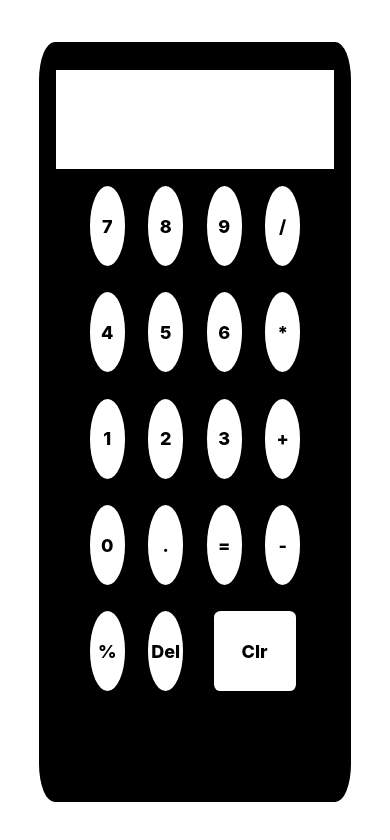
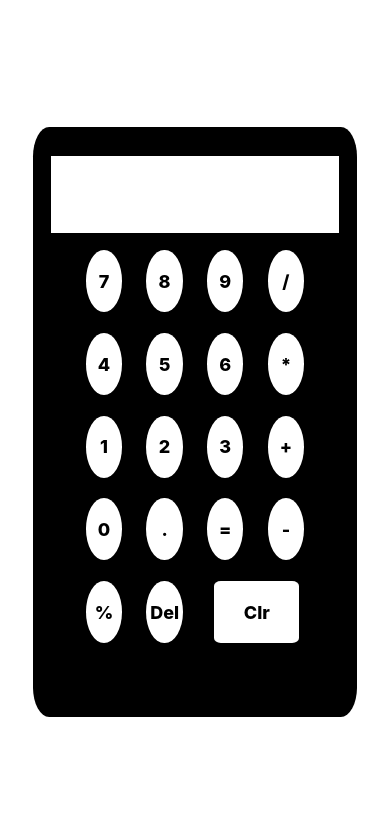
Before and after one commit to arun2604/calculator, a React (Create React App) app: page / in a window 390 px wide. Shown: the top 840 px of the page. Built offline with nearby package versions, Linux system fonts and the light colour scheme.

Commit message:
Add files via upload

```diff
--- a/src/pages/Calc.css
+++ b/src/pages/Calc.css
@@ -48,12 +48,14 @@
 }
 @media only screen and (min-width: 768px) and (max-width: 1024px) {
   .calc-inner-container {
-    width: 58%;
+    width: 63%;
+    height: 84%;
   }
 }
 
 @media only screen and (max-width: 767px) {
   .calc-inner-container {
-    width: 80%;
+    width: 83%;
+    height: 70%;
   }
 }
```
